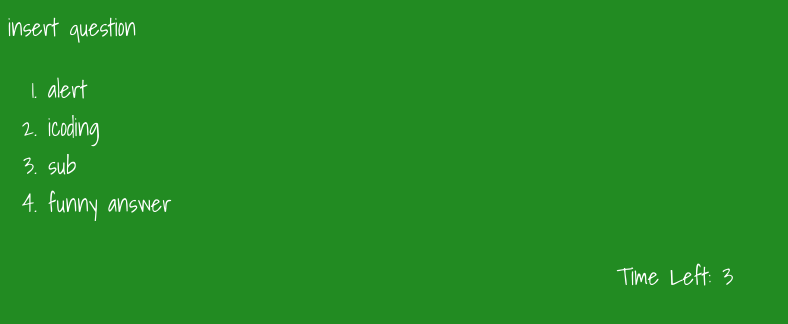
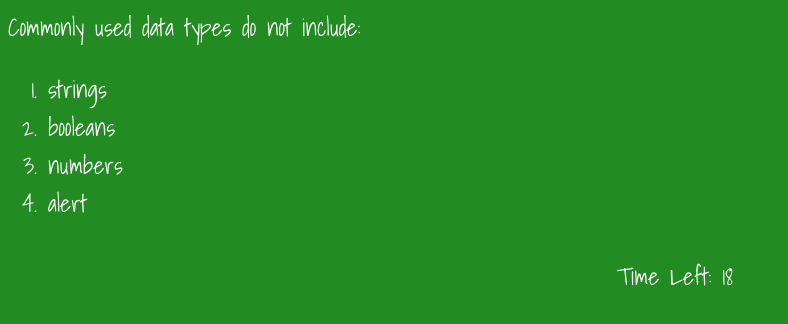
Before and after one commit to moyuh/timed-coding-quiz, a plain HTML site: page index.html in a window 1280 px wide. Both pictures are taken after a click on the button "Start Here!😊". Shown: the top 324 px of the page, without its empty margins (0-788 px from the left). Drawn offline with Linux system fonts and the light colour scheme.

Commit message:
narrow error down

```diff
--- a/assets/javascript/script.js
+++ b/assets/javascript/script.js
@@ -1,17 +1,18 @@
 //declare variables
 //score===time
 //starting time 75 @ 5 for practice
-let score = 5;
+let score = 20;
 let start = document.querySelector(".start");
 let welcome = document.querySelector(".welcome");
 let countDown = document.getElementById("timer");
-let qs = document.getElementById("qs");
-let as = document.getElementById("as");
+// let qs = document.getElementById("qs");
+// let as = document.getElementById("as");
 let timer = document.createElement("p");
 let quiz = document.getElementById("quiz");
 let question = document.createElement("p");
-let list = document.querySelector(".list");
+let testing = document.querySelector(".testing");
 let i= 0;
+
 
 // let ans1 = document.createElement("li");
 // let ans2 = document.createElement("li");
@@ -20,7 +21,7 @@ let i= 0;
 //question:answer object
 const questions = [
     {
-        Question:"Commonly used daya types do not include:",
+        Question:"Commonly used data types do not include:",
         Answer:["strings", "booleans","numbers", "alert"],
         correctAnswer: "alert",
     },
@@ -42,7 +43,8 @@ const questions = [
         Question:"insert question",
         Answer:["insert here", "insert there","insert everywhere", "insert lols"],
     },
-]
+];
+
 
 timer.textContent= "Time Left: " + score;
 countDown.appendChild(timer);
@@ -62,22 +64,48 @@ start.addEventListener("click", function(){
         clearInterval(timerInterval); //endGame() here
     }
 
-    },1000)
-    quiz.setAttribute("style", "visibility:visible;");
-    // qs.appendChild(question);
-    while (i<questions.length) {
-        qs.textContent=questions[i].Question;
-        for (let b = 0; b < questions[i].Answer.length; b++) {
-            document.getElementById(i).textContent=questions[i].Answer[b]
-            console.log(questions[i].Answer[b])
-        };
-        console.log(questions[i].Question);
-    //     list.addEventListener("click", function()
-    //     )
-        i++
-     }
+    },1000);
 
 
+    quiz.setAttribute("style", "visibility:visible;");
+
+    });
+
+let questionAnswer = function() {
+    qs.textContent=questions[i].Question;
+        for (let b = 0; b < questions[i].Answer.length; b++) {
+            let list = document.createElement("li");
+            list.textContent=questions[i].Answer[b];
+            testing.append(list);
+
+    //issues are arising here:
+    list.addEventListener("click", function(event){
+        let q1a = questions[i].Answer[3];
+        let absoluteAns =questions[0].correctAnswer[0];
+        q1a==absoluteAns;
+        if(event == absoluteAns){
+            console.log("aye");
+           } else {
+            console.log(":(");
+           }
+
+         })};
+    //     )
+    i++
+};
+
+questionAnswer();
+
+// document.querySelector().addEventListener("click", function(userSelection) {
+//     if(userSelection == true){
+//      console.log("aye");
+//     } else {
+//      console.log(":(");
+//     }
+
+//      }
+
+//     )
 
     // for (let index = 0; index < 4; index++) {
     // document.getElementById(index).textContent=questions.Answer1[index];
@@ -89,8 +117,6 @@ start.addEventListener("click", function(){
         //if user picks correctly show next question
         //if user picks incorrectly time decreases by 15sec
 
-
-});
 
 
 
--- a/index.html
+++ b/index.html
@@ -20,14 +20,11 @@
     <section id="quiz">
         <aside id="qs"></aside>
         <aside id="as">
-            <ol>
-                <li class="list" id="0"></li>
-                <li class="list" id="1"></li>
-                <li class="list" id="2"></li>
-                <li class="list" id="3"></li>
+            <ol class="testing">
+
             </ol>
         </aside>
-        </section>
+    </section>
     <aside id="timer"></aside>
     <!-- High score scection -->
 
```
